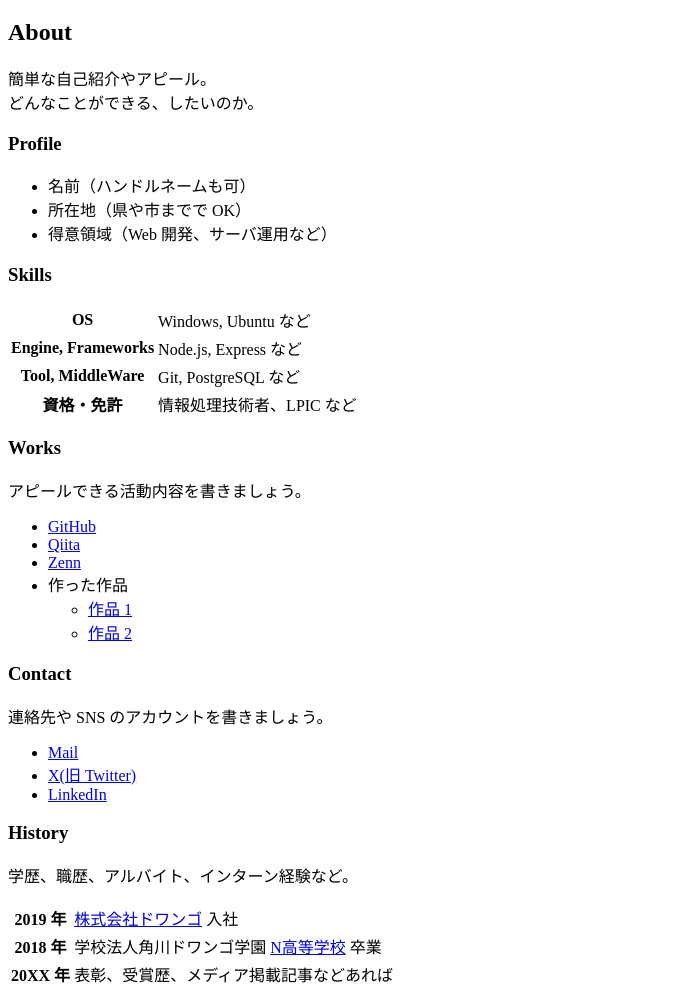
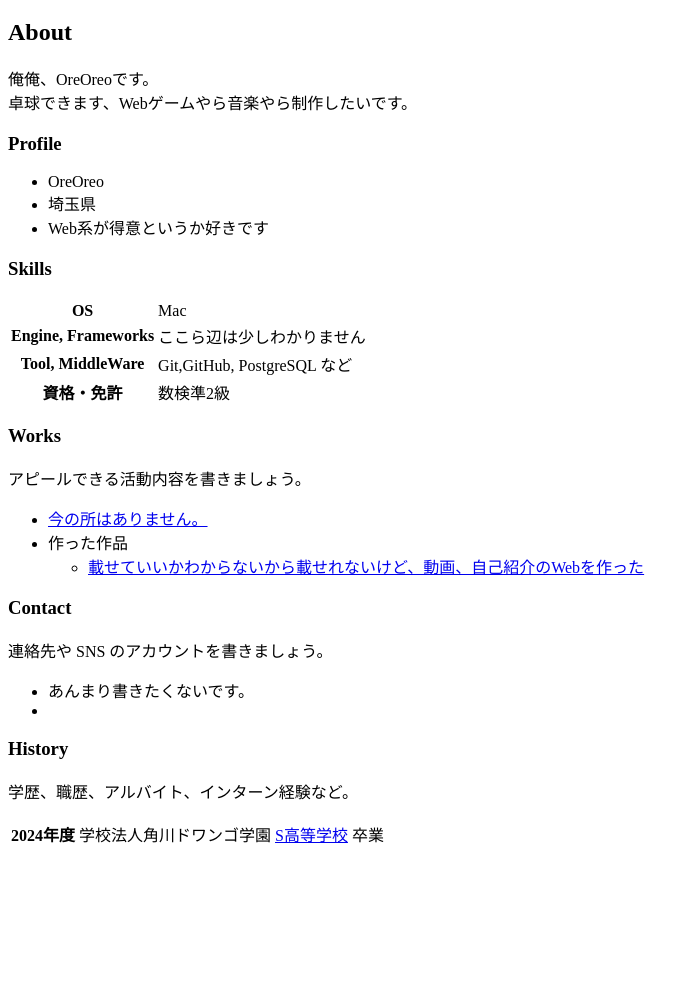
Before and after one commit to OreOreo-user/OreOreo-user.github.io, a plain HTML site: page index.html in a window 1280 px wide. Shown: the part 61-1058 px from the top of the page, without its empty margins (0-698 px from the left). After the commit the page ends 918 px from the top, so only its background shows below. Drawn offline with Linux system fonts and the light colour scheme.

```diff
--- a/index.html
+++ b/index.html
@@ -10,48 +10,47 @@
 
     <h2>About</h2>
     <p>
-      簡単な自己紹介やアピール。<br>
-      どんなことができる、したいのか。
+      俺俺、OreOreoです。<br>
+      卓球できます、Webゲームやら音楽やら制作したいです。
     </p>
 
     <h3>Profile</h3>
     <ul>
-      <li>名前（ハンドルネームも可）</li>
-      <li>所在地（県や市までで OK）</li>
-      <li>得意領域（Web 開発、サーバ運用など）</li>
+      <li>OreOreo</li>
+      <li>埼玉県</li>
+      <li>Web系が得意というか好きです</li>
     </ul>
 
     <h3>Skills</h3>
     <table>
       <tr>
         <th>OS</th>
-        <td>Windows, Ubuntu など</td>
+        <td>Mac</td>
       </tr>
       <tr>
         <th>Engine, Frameworks</th>
-        <td>Node.js, Express など</td>
+        <td>ここら辺は少しわかりません</td>
       </tr>
       <tr>
         <th>Tool, MiddleWare</th>
-        <td>Git, PostgreSQL など</td>
+        <td>Git,GitHub, PostgreSQL など</td>
       </tr>
       <tr>
         <th>資格・免許</th>
-        <td>情報処理技術者、LPIC など</td>
+        <td>数検準2級</td>
       </tr>
     </table>
 
     <h3>Works</h3>
     <p>アピールできる活動内容を書きましょう。</p>
     <ul>
-      <li><a href="https://github.com/">GitHub</a></li>
-      <li><a href="https://qiita.com/">Qiita</a></li>
-      <li><a href="https://zenn.dev/">Zenn</a></li>
+      <li><a href="https://github.com/">今の所はありません。</a></li>
+
       <li>
         作った作品
         <ul>
-          <li><a href="https://example.com/">作品 1</a></li>
-          <li><a href="https://example.com/">作品 2</a></li>
+          <li><a href="https://example.com/">載せていいかわからないから載せれないけど、動画、自己紹介のWebを作った</a></li>
+
         </ul>
       </li>
     </ul>
@@ -59,25 +58,16 @@
     <h3>Contact</h3>
     <p>連絡先や SNS のアカウントを書きましょう。</p>
     <ul>
-      <li><a href="mailto:name@example.com">Mail</a></li>
-      <li><a href="https://twitter.com/n_yobikou">X(旧 Twitter)</a></li>
-      <li><a href="https://www.linkedin.com/">LinkedIn</a></li>
+      <li>あんまり書きたくないです。<li>
+
     </ul>
 
     <h3>History</h3>
     <p>学歴、職歴、アルバイト、インターン経験など。</p>
     <table>
       <tr>
-        <th>2019 年</th>
-        <td><a href="https://dwango.co.jp/">株式会社ドワンゴ</a> 入社</td>
-      </tr>
-      <tr>
-        <th>2018 年</th>
-        <td>学校法人角川ドワンゴ学園 <a href="https://nnn.ed.jp/">N高等学校</a> 卒業</td>
-      </tr>
-      <tr>
-        <th>20XX 年</th>
-        <td>表彰、受賞歴、メディア掲載記事などあれば</td>
+        <th>2024年度</th>
+        <td>学校法人角川ドワンゴ学園 <a href="https://nnn.ed.jp/">S高等学校</a> 卒業</td>
       </tr>
     </table>
   </body>
```
